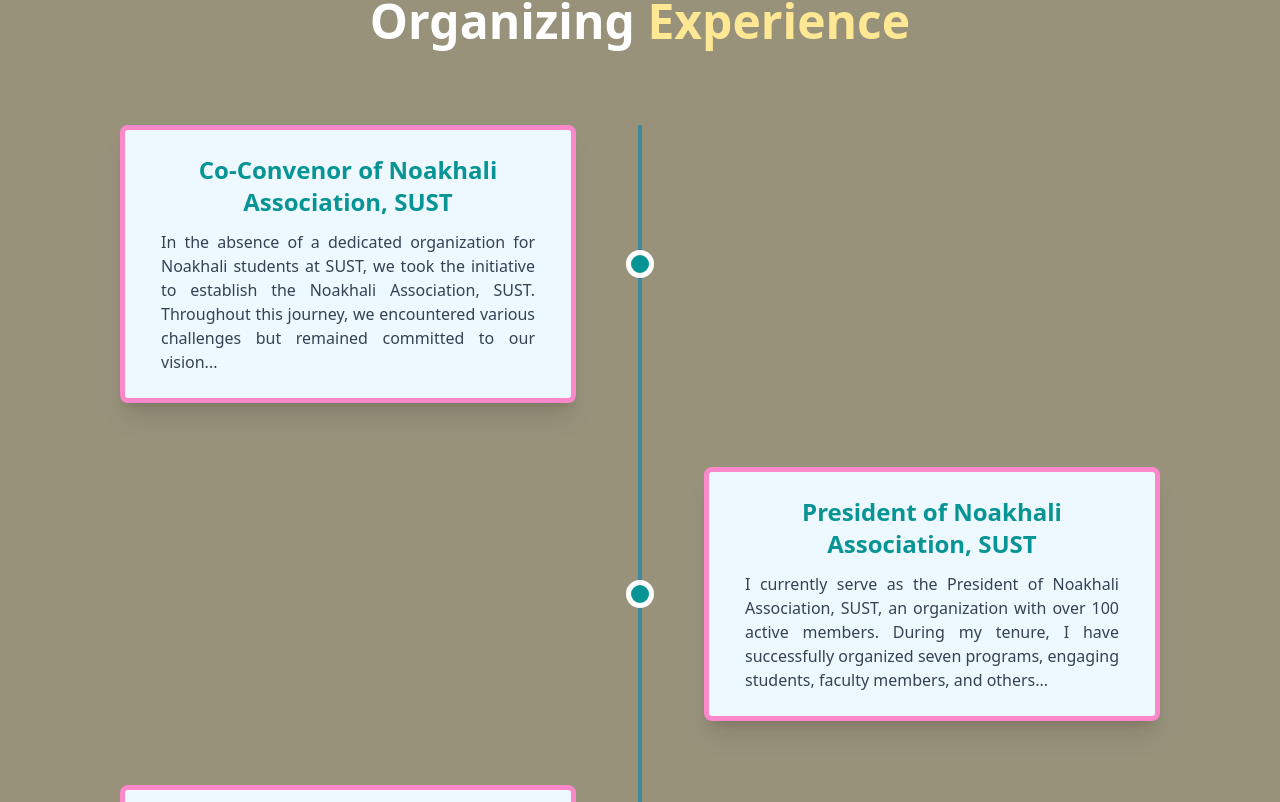
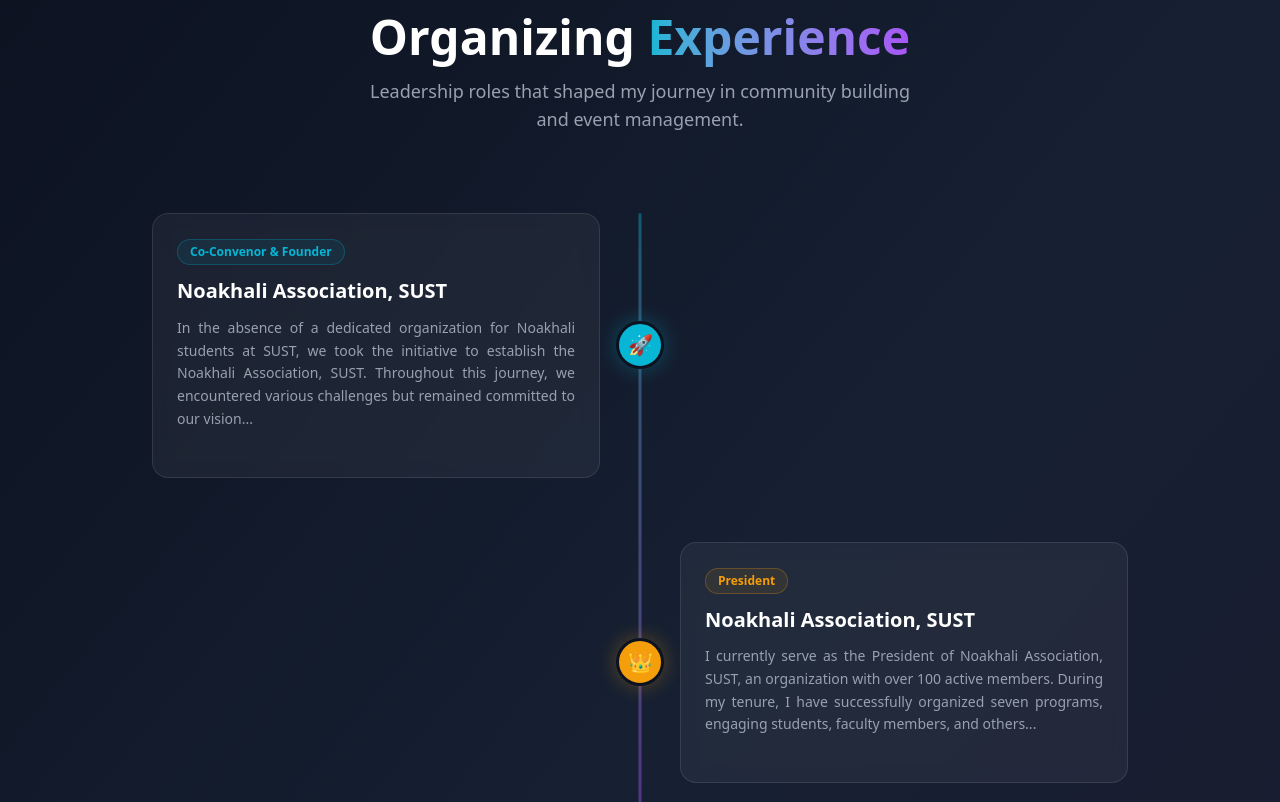
Before and after one commit to naimur1046/personal-portfolio, a React (Vite) app: page / in a window 1280 px wide. Shown: the part 4978-5780 px from the top of the page. Built offline with nearby package versions, Linux system fonts and the light colour scheme.

Commit message:
Update organization expericence appearence

```diff
--- a/src/pages/OrganizingExperience.tsx
+++ b/src/pages/OrganizingExperience.tsx
@@ -2,81 +2,166 @@
 
 interface Experience {
   title: string;
+  role: string;
   description: string;
+  icon: string;
+  accent: string;
 }
 
 const experiences: Experience[] = [
   {
-    title: "Co-Convenor of Noakhali Association, SUST",
+    title: "Noakhali Association, SUST",
+    role: "Co-Convenor & Founder",
     description:
       "In the absence of a dedicated organization for Noakhali students at SUST, we took the initiative to establish the Noakhali Association, SUST. Throughout this journey, we encountered various challenges but remained committed to our vision...",
+    icon: "🚀",
+    accent: "#06b6d4",
   },
   {
-    title: "President of Noakhali Association, SUST",
+    title: "Noakhali Association, SUST",
+    role: "President",
     description:
       "I currently serve as the President of Noakhali Association, SUST, an organization with over 100 active members. During my tenure, I have successfully organized seven programs, engaging students, faculty members, and others...",
+    icon: "👑",
+    accent: "#f59e0b",
   },
   {
-    title: "GS of Fusion Students Association, Subarnachar",
+    title: "Fusion Students Association, Subarnachar",
+    role: "General Secretary",
     description:
       "I currently serve as the General Secretary of Fusion Students Association, Subarnachar, a platform for public university students from my homeland. This organization is dedicated to raising awareness and supporting education...",
+    icon: "🤝",
+    accent: "#10b981",
   },
   {
-    title: "Ex. General Secretary of Ongikar",
+    title: "Ongikar, SUST",
+    role: "Ex. General Secretary",
     description:
       "I served as the General Secretary of Ongikar, a cultural organization at SUST. During my tenure, I worked to promote cultural growth and participated in poetry recitation events and cultural programs...",
+    icon: "🎭",
+    accent: "#a855f7",
   },
 ];
 
 const OrganizingExperience = () => {
   return (
-    <div className="w-full mx-auto px-6 md:px-20 py-16 bg-[#99927b]">
-      <h1 className="text-5xl font-bold text-white text-center mb-20">Organizing <span className="text-[#FFE893]">Experience</span></h1>
+    <div className="w-full mx-auto px-6 md:px-20 py-20 bg-gradient-to-br from-[#0c1220] via-[#162032] to-[#1a1a2e]">
+      {/* Section Title */}
+      <motion.div
+        initial={{ opacity: 0, y: -30 }}
+        whileInView={{ opacity: 1, y: 0 }}
+        viewport={{ once: true }}
+        transition={{ duration: 0.6 }}
+        className="text-center mb-20"
+      >
+        <h1 className="text-5xl font-bold text-white">
+          Organizing{" "}
+          <span className="bg-gradient-to-r from-[#06b6d4] to-[#a855f7] bg-clip-text text-transparent">
+            Experience
+          </span>
+        </h1>
+        <p className="text-gray-400 text-lg mt-4 max-w-xl mx-auto">
+          Leadership roles that shaped my journey in community building and event management.
+        </p>
+      </motion.div>
 
-      {/* Vertical line */}
-      <div className="relative">
-        <div className="absolute left-1/2 transform -translate-x-1/2 h-full w-1 bg-[#3e899c]" />
+      {/* Timeline */}
+      <div className="relative max-w-5xl mx-auto">
+        {/* Vertical glowing line — desktop only */}
+        <div className="hidden md:block absolute left-1/2 transform -translate-x-1/2 h-full w-[3px]">
+          <div className="h-full w-full bg-gradient-to-b from-[#06b6d4] via-[#a855f7] to-[#06b6d4] opacity-40 rounded-full" />
+        </div>
+
+        {/* Mobile vertical line */}
+        <div className="md:hidden absolute left-6 top-0 h-full w-[3px]">
+          <div className="h-full w-full bg-gradient-to-b from-[#06b6d4] via-[#a855f7] to-[#06b6d4] opacity-40 rounded-full" />
+        </div>
 
         <div className="flex flex-col gap-16">
           {experiences.map((exp, index) => {
             const isLeft = index % 2 === 0;
 
-            const animatedBox = (
-              <motion.div
-                initial={{ opacity: 0, x: isLeft ? -50 : 50 }}
-                animate={{
-                  opacity: 1,
-                  x: 0,
-                  borderColor: ["#FB9EC6", "#FF76CE", "#88D66C", "#E6B2BA","EC7FA9"],
-                }}
-                transition={{
-                  x: { duration: 0.6 },
-                  borderColor: {
-                    duration: 6,
-                    repeat: Infinity,
-                    ease: "linear",
-                  },
-                }}
-                className="bg-[#EDF9FE] mx-10 p-6 rounded-lg shadow-xl border-5 w-[90%]"
-              >
-                <h2 className="text-2xl font-semibold mb-3 text-center text-[#069494]">{exp.title}</h2>
-                <p className="text-gray-700 text-justify px-3">{exp.description}</p>
-              </motion.div>
-            );
-
             return (
               <div key={index} className="relative flex w-full items-center">
-                {/* Left Box */}
-                <div className="w-1/2 flex justify-end pr-6">
-                  {isLeft && animatedBox}
+                {/* Desktop Layout */}
+                <div className="hidden md:flex w-full items-center">
+                  {/* Left side */}
+                  <div className="w-1/2 flex justify-end pr-10">
+                    {isLeft && (
+                      <motion.div
+                        initial={{ opacity: 0, x: -60 }}
+                        whileInView={{ opacity: 1, x: 0 }}
+                        viewport={{ once: true, amount: 0.4 }}
+                        transition={{ duration: 0.6, ease: "easeOut" }}
+                        whileHover={{ scale: 1.03, y: -4 }}
+                        className="relative group w-full max-w-md"
+                      >
+                        <Card exp={exp} />
+                      </motion.div>
+                    )}
+                  </div>
+
+                  {/* Center dot */}
+                  <motion.div
+                    initial={{ scale: 0 }}
+                    whileInView={{ scale: 1 }}
+                    viewport={{ once: true }}
+                    transition={{ duration: 0.4, delay: 0.2 }}
+                    className="absolute left-1/2 transform -translate-x-1/2 z-10"
+                  >
+                    <div
+                      className="w-12 h-12 rounded-full flex items-center justify-center text-xl shadow-lg border-[3px] border-[#0c1220]"
+                      style={{ backgroundColor: exp.accent, boxShadow: `0 0 20px ${exp.accent}50` }}
+                    >
+                      {exp.icon}
+                    </div>
+                  </motion.div>
+
+                  {/* Right side */}
+                  <div className="w-1/2 flex justify-start pl-10">
+                    {!isLeft && (
+                      <motion.div
+                        initial={{ opacity: 0, x: 60 }}
+                        whileInView={{ opacity: 1, x: 0 }}
+                        viewport={{ once: true, amount: 0.4 }}
+                        transition={{ duration: 0.6, ease: "easeOut" }}
+                        whileHover={{ scale: 1.03, y: -4 }}
+                        className="relative group w-full max-w-md"
+                      >
+                        <Card exp={exp} />
+                      </motion.div>
+                    )}
+                  </div>
                 </div>
 
-                {/* Dot in center */}
-                <div className="absolute left-1/2 transform -translate-x-1/2 w-7 h-7 bg-[#069494] rounded-full z-10 border-5 border-white" />
+                {/* Mobile Layout */}
+                <div className="md:hidden flex w-full items-start">
+                  {/* Dot on the left */}
+                  <motion.div
+                    initial={{ scale: 0 }}
+                    whileInView={{ scale: 1 }}
+                    viewport={{ once: true }}
+                    transition={{ duration: 0.4 }}
+                    className="z-10 flex-shrink-0"
+                  >
+                    <div
+                      className="w-12 h-12 rounded-full flex items-center justify-center text-xl shadow-lg border-[3px] border-[#0c1220]"
+                      style={{ backgroundColor: exp.accent, boxShadow: `0 0 20px ${exp.accent}50` }}
+                    >
+                      {exp.icon}
+                    </div>
+                  </motion.div>
 
-                {/* Right Box */}
-                <div className="w-1/2 flex justify-start pl-6">
-                  {!isLeft && animatedBox}
+                  {/* Card */}
+                  <motion.div
+                    initial={{ opacity: 0, x: 40 }}
+                    whileInView={{ opacity: 1, x: 0 }}
+                    viewport={{ once: true, amount: 0.3 }}
+                    transition={{ duration: 0.6, ease: "easeOut" }}
+                    className="ml-6 flex-1"
+                  >
+                    <Card exp={exp} />
+                  </motion.div>
                 </div>
               </div>
             );
@@ -87,4 +172,45 @@
   );
 };
 
+const Card = ({ exp }: { exp: Experience }) => (
+  <div className="relative group">
+    {/* Glow behind card */}
+    <div
+      className="absolute -inset-[1px] rounded-2xl opacity-0 group-hover:opacity-60 transition-opacity duration-500 blur-md"
+      style={{ background: `linear-gradient(135deg, ${exp.accent}, transparent, ${exp.accent})` }}
+    />
+
+    {/* Card body */}
+    <div className="relative bg-white/[0.05] backdrop-blur-sm rounded-2xl p-6 border border-white/10 group-hover:border-white/20 transition-all duration-300">
+      {/* Role badge */}
+      <span
+        className="inline-block px-3 py-1 rounded-full text-xs font-semibold mb-3 border"
+        style={{
+          color: exp.accent,
+          borderColor: `${exp.accent}40`,
+          backgroundColor: `${exp.accent}15`,
+        }}
+      >
+        {exp.role}
+      </span>
+
+      {/* Title */}
+      <h2 className="text-xl font-bold text-white mb-3 leading-snug">
+        {exp.title}
+      </h2>
+
+      {/* Description */}
+      <p className="text-gray-400 text-sm leading-relaxed text-justify">
+        {exp.description}
+      </p>
+
+      {/* Bottom accent bar */}
+      <div
+        className="mt-5 h-[2px] w-0 group-hover:w-full rounded-full transition-all duration-500"
+        style={{ backgroundColor: exp.accent }}
+      />
+    </div>
+  </div>
+);
+
 export default OrganizingExperience;
```
